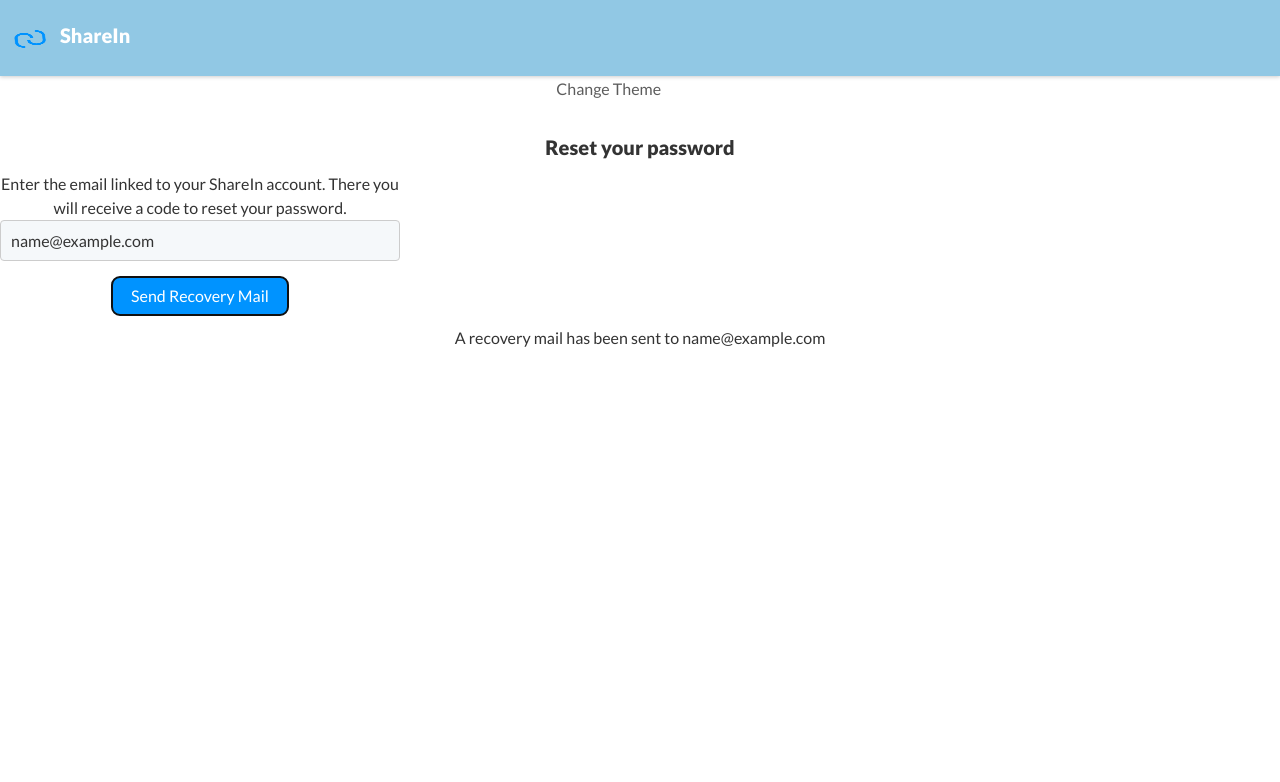
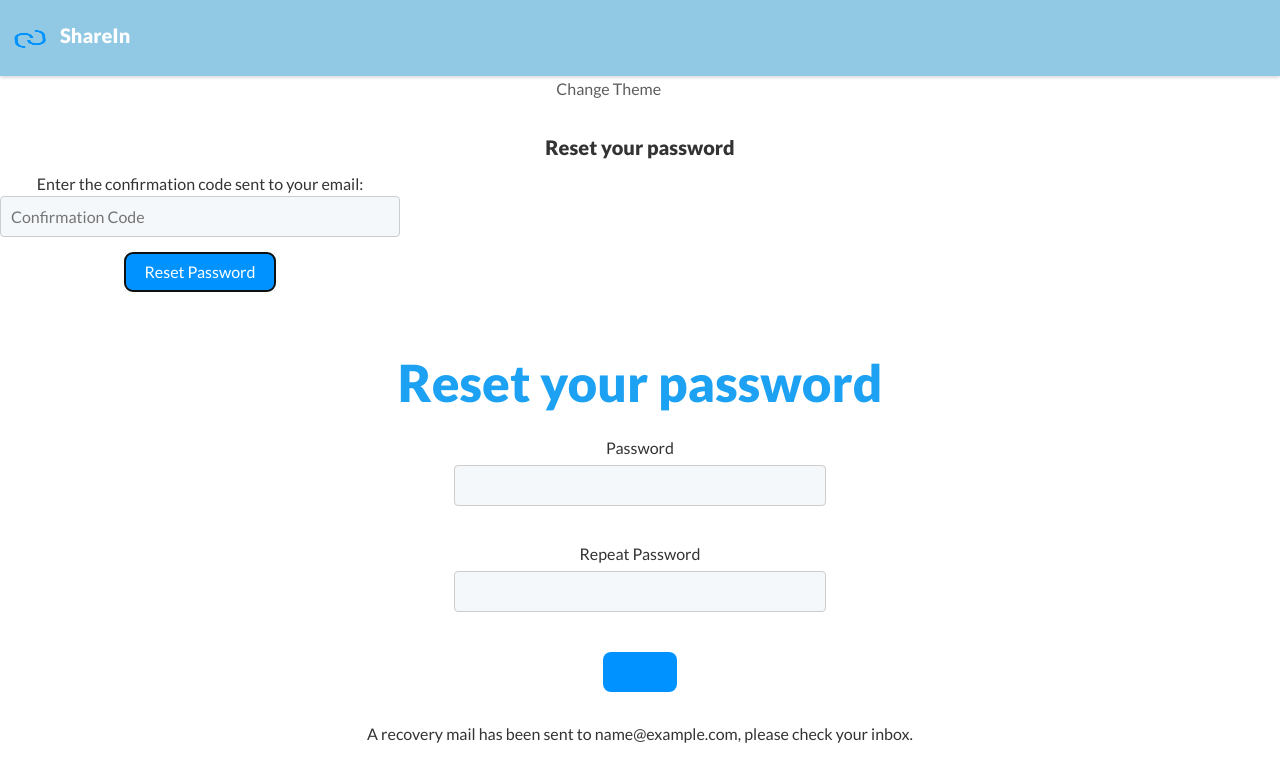
Before and after one commit to AnitaToRemember/proyectoFinal-linkShareFrontend, a React (Vite) app: page /password-recovery in a window 1280 px wide. Both pictures are taken after typing "name@example.com" into the empty fields and a click on the button "Send Recovery Mail". Shown: the top 782 px of the page. Built offline with nearby package versions, Linux system fonts and the light colour scheme.

Commit message:
PasswordRecoveryPage is modified

```diff
--- a/src/App.jsx
+++ b/src/App.jsx
@@ -15,7 +15,6 @@ import FilterPage from "./pages/FilterPage";
 import PasswordRecoveryPage from "./pages/PasswordRecoveryPage";
 import ChangePasswordPage from "./pages/ChangePasswordPage";
 import { Switch } from "./components/switch";
-
 
 function App() {
   const { user } = useContext(AuthContext);
--- a/src/pages/PasswordRecoveryPage.jsx
+++ b/src/pages/PasswordRecoveryPage.jsx
@@ -1,30 +1,102 @@
 import { useState } from "react";
+import { Link } from "react-router-dom";
 
 function PasswordRecoveryPage() {
+  // State para almacenar el correo electrónico, código de confirmación, mensaje de éxito/error, etc.
   const [email, setEmail] = useState("");
+  const [confirmationCode, setConfirmationCode] = useState("");
   const [message, setMessage] = useState("");
+  const [showConfirmationForm, setShowConfirmationForm] = useState(false);
+  const [pass1, setPass1] = useState("");
+  const [pass2, setPass2] = useState("");
+  const [error, setError] = useState("");
 
+  // Manejar cambios en el correo electrónico
   const handleEmailChange = (e) => {
     setEmail(e.target.value);
   };
 
-  const handleSubmit = (e) => {
+  // Manejar cambios en el código de confirmación
+  const handleConfirmationCodeChange = (e) => {
+    setConfirmationCode(e.target.value);
+  };
+
+  // Enviar el correo electrónico y mostrar el formulario de confirmación
+  const handleSubmitEmail = (e) => {
     e.preventDefault();
 
     if (email) {
-      setMessage(`A recovery mail has been sent to ${email}`);
+      // Mostrar el formulario de confirmación y enviar un mensaje
+      setShowConfirmationForm(true);
+      setMessage(
+        `A recovery mail has been sent to ${email}, please check your inbox.`
+      );
     } else {
       setMessage("Please enter a valid email address.");
+    }
+  };
+
+  // Manejar el envío del formulario de confirmación
+  const handleSubmitConfirmationCode = (e) => {
+    e.preventDefault();
+
+
+    if (confirmationCode === "codigo_generado_aleatoriamente") {
+      // Ocultar el formulario de confirmación y mostrar el formulario de restablecimiento de contraseña
+      setShowConfirmationForm(false);
+      setMessage("Password reset successful!");
+    } else {
+      setMessage("Please enter a valid confirmation code.");
+    }
+  };
+
+  // Manejar el envío del formulario de restablecimiento de contraseña
+  const handleForm = async (e) => {
+    e.preventDefault();
+    setError("");
+
+    if (pass1 !== pass2) {
+      setError("Passwords do not match");
+      return;
+    }
+
+    try {
+      // Aqui debo agregar la lógica para actualizar la contraseña en el servidor
+      // await RecoveryService({ password: pass1 });
+    } catch (error) {
+      setError(error.message);
     }
   };
 
   return (
     <div className="password-recovery-page">
       <h2>Reset your password</h2>
-      <form onSubmit={handleSubmit}>
+      {showConfirmationForm ? (
+        <div>
+          {/* Formulario de confirmación de código */}
+          <form onSubmit={handleSubmitConfirmationCode}>
             <label>
-          Enter the email linked to your ShareIn account. There you will receive
-          a code to reset your password.
+              Enter the confirmation code sent to your email:
+              <input
+                type="text"
+                value={confirmationCode}
+                onChange={handleConfirmationCodeChange}
+                placeholder="Confirmation Code"
+                required
+              />
+            </label>
+            <button type="submit" className="change-password-button">
+              Reset Password
+            </button>
+          </form>
+        </div>
+      ) : (
+        <div>
+          {/* Formulario para enviar el correo electrónico */}
+          <form onSubmit={handleSubmitEmail}>
+            <label>
+              Enter the email linked to your ShareIn account. You will receive a
+              code to reset your password:
               <input
                 type="email"
                 value={email}
@@ -35,6 +107,43 @@ function PasswordRecoveryPage() {
             </label>
             <button type="submit">Send Recovery Mail</button>
           </form>
+        </div>
+      )}
+
+      {showConfirmationForm ? (
+        <section>
+          {/* Formulario de restablecimiento de contraseña */}
+          <h1>Reset your password</h1>
+          <form onSubmit={handleForm}>
+            <fieldset>
+              <label htmlFor="pass1">Password </label>
+              <input
+                type="password"
+                id="pass1"
+                name="pass1"
+                required
+                onChange={(e) => setPass1(e.target.value)}
+              />
+            </fieldset>
+
+            <fieldset>
+              <label htmlFor="pass2">Repeat Password </label>
+              <input
+                type="password"
+                id="pass2"
+                name="pass2"
+                required
+                onChange={(e) => setPass2(e.target.value)}
+              />
+            </fieldset>
+
+            <button>
+              <Link to="/">Save</Link>
+            </button>
+            {error ? <p>{error}</p> : null}
+          </form>
+        </section>
+      ) : null}
       <p>{message}</p>
     </div>
   );
```
Lines whose indentation alone changed are shown as unchanged.
